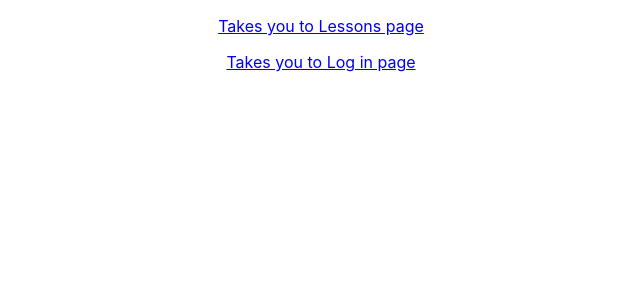
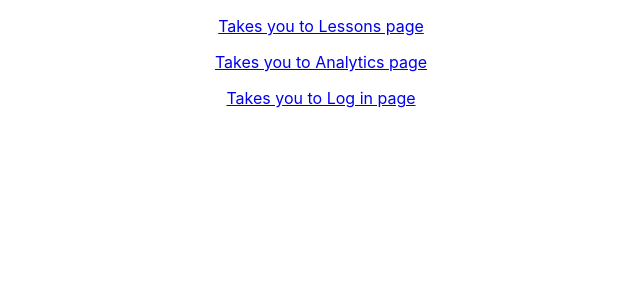
Before and after one commit to shadopawn/admin-portal-web-app, a React (Create React App) app: page / in a window 1280 px wide. Shown: the top 300 px of the page, without its empty margins (319-959 px from the left). Built offline with nearby package versions, Linux system fonts and the light colour scheme.

Commit message:
Added Analytics Route

```diff
--- a/src/App.js
+++ b/src/App.js
@@ -22,6 +22,10 @@ function App() {
         <p>Takes you to Lessons page </p>
       </Link>
 
+      <Link to="/analytics">
+        <p>Takes you to Analytics page </p>
+      </Link>
+
       <Link to="/login">
         <p>Takes you to Log in page</p>
       </Link>
@@ -36,7 +40,10 @@ function App() {
           <LessonEditor />
         </PrivateRoute>
 
-        <Route path='/analytics' component={Analytics} />
+        <PrivateRoute path="/analytics">
+          <Analytics />
+        </PrivateRoute>
+
         <Route path="/login" component={Login}></Route>
       </Switch>
     </div>
```
